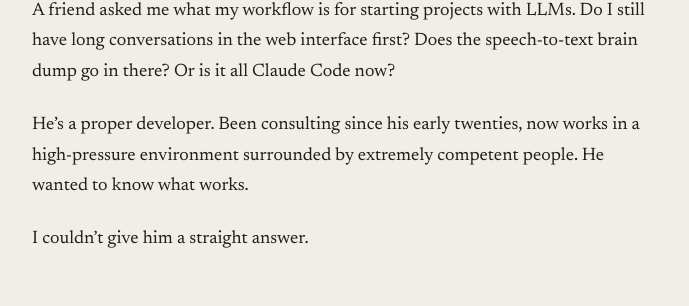
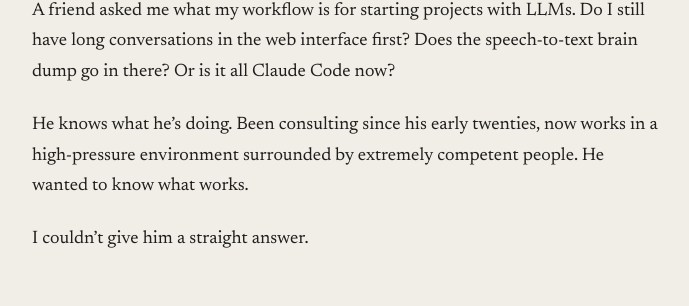
Before and after one commit to rob137/rob137.github.io, a Jekyll site: the page built from _posts/2026-01-29-no-default-workflow.md, in a window 1280 px wide and 900 px high. Shown: the part 267-573 px from the top of the window, without its empty margins (295-984 px from the left). Built offline with Jekyll 4.4.1, drawn with Linux system fonts in a browser that asks for light colours.

Commit message:
Tweak wording: proper developer -> knows what he's doing
Co-Authored-By: Claude Opus 4.5 <noreply@anthropic.com>

```diff
--- a/_posts/2026-01-29-no-default-workflow.md
+++ b/_posts/2026-01-29-no-default-workflow.md
@@ -8,7 +8,7 @@ excerpt: "I don't have a default because the landscape is morphing. Each time I
 
 A friend asked me what my workflow is for starting projects with LLMs. Do I still have long conversations in the web interface first? Does the speech-to-text brain dump go in there? Or is it all Claude Code now?
 
-He's a proper developer. Been consulting since his early twenties, now works in a high-pressure environment surrounded by extremely competent people. He wanted to know what works.
+He knows what he's doing. Been consulting since his early twenties, now works in a high-pressure environment surrounded by extremely competent people. He wanted to know what works.
 
 I couldn't give him a straight answer.
 
```
